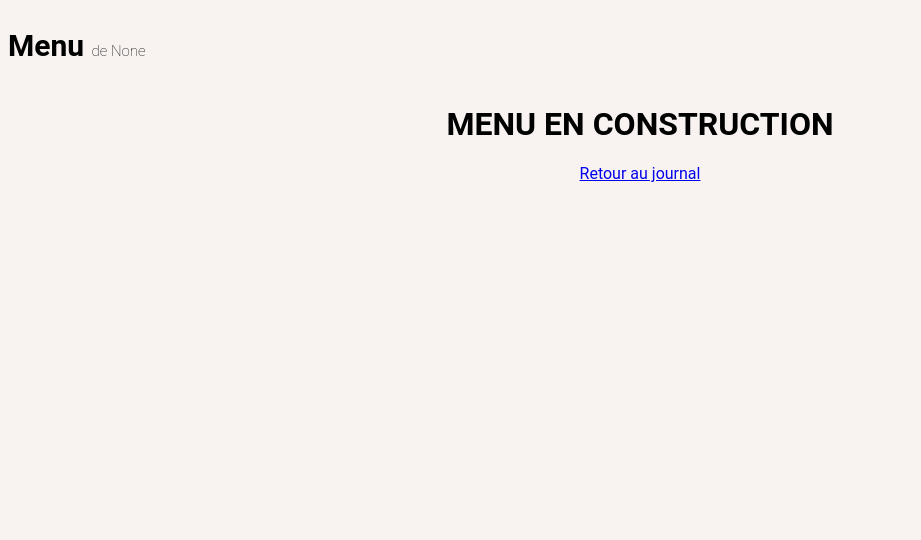
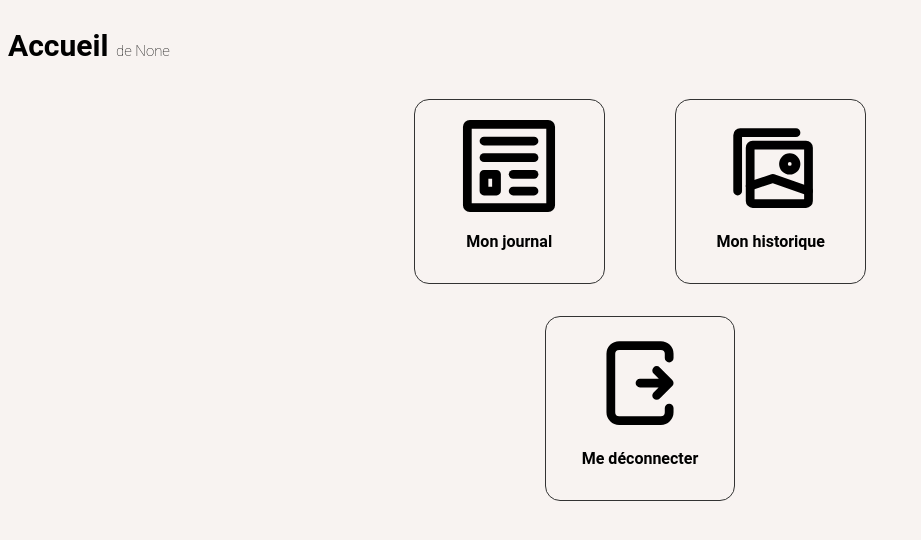
Before and after one commit to BlazedByte/EmotionBubble, a Flask app: page /menu in a window 1280 px wide. Shown: the top 540 px of the page, without its empty margins (0-921 px from the left). Run offline with Flask 3, Linux system fonts and the light colour scheme; parts of the project's set-up code (start-up, migrations or seed data) failed here and were passed over.

Commit message:
Corrections + historique + accueil

```diff
--- a/data.py
+++ b/data.py
@@ -53,7 +53,7 @@ def initialize_data():
         exit("Please replace the secret key and the invitation code in the data.json file.")
 
 def get(type="data"):
-    with open("data.json", "r") as file:
+    with open("data.json", "r", encoding="utf-8") as file:
         data = json.load(file)
     if type == "all":
         return data
--- a/main.py
+++ b/main.py
@@ -83,6 +83,28 @@ def journal():
     return render_template('index.html',
                            today=jours[0],
                            jours=jours[1:],
+                           user_name=session.get("username"))
+
+@app.route('/historique')
+def historique():
+    if session.get("username") == None:
+        return redirect('/')
+    jours = data.get_journal(session.get("username"))
+
+    for jour in jours:
+        if jour['face'] != None:
+            jour["date_nf"] = jour["date"]
+            date = jour["date"]
+            date = date.split("/")
+            datetime_object = datetime.datetime(int(date[2]), int(date[1]), int(date[0]))
+            day_name = data.week[datetime_object.strftime("%A")]
+            month_name = data.month[datetime_object.strftime("%B")]
+            jour["date"] = day_name + datetime_object.strftime(" %d ") + month_name + datetime_object.strftime(" %Y")
+            jour["face"] = data.faces[jour["face"]]
+            jour["weather"] = data.weather[jour["weather"]]
+
+    return render_template('historique.html',
+                           jours=jours,
                            user_name=session.get("username"))
 
 @app.route('/connexion', methods=['POST'])
--- a/templates/menu.html
+++ b/templates/menu.html
@@ -6,16 +6,65 @@
     <link rel="stylesheet" href="{{ url_for('static', filename='style.css') }}">
     <meta name="viewport" content="width=device-width, initial-scale=1.0">
     <style>
+        ul {
+            list-style-type: none;
+            margin: 0;
+            padding: 0;
+            display: flex;
+            justify-content: space-around;
+            flex-wrap: wrap;
+
+        }
+        li {
+            margin: 1em;
+            padding: 1em;
+            border: 1px solid #333;
+            border-radius: 15px;
+            text-align: center;
+            width: 30%;
+        }
+        p {
+            font-weight: bolder;
+        }
+        a {
+            text-decoration: none;
+            color: black;
+            display: flex;
+            flex-direction: column;
+            align-items: center;
+        }
+        img {
+            width: 100px;
+            height: auto;
+        }
     </style>
 </head>
 <body>
     <header>
-        <h1>Menu <span>de {{user_name}}</span></h1>
+        <h1>Accueil <span>de {{user_name}}</span></h1>
     </header>
 
     <main>
-        <h1>MENU EN CONSTRUCTION</h1>
-        <a href="/">Retour au journal</a>
+        <ul>
+            <li id="journal">
+                <a href="/journal">
+                    <img src="{{ url_for('static', filename='assets/journal.svg') }}" alt="Image de journal">
+                    <p>Mon journal</p>
+                </a>
+            </li>
+            <li id="historique">
+                <a href="/historique">
+                    <img src="{{ url_for('static', filename='assets/media-image-list.svg') }}" alt="Image de liste d'historique">
+                    <p>Mon historique</p>
+                </a>
+            </li>
+            <li id="deconnexion">
+                <a href="/deconnexion">
+                    <img src="{{ url_for('static', filename='assets/log-out.svg') }}" alt="Image de déconnexion">
+                    <p>Me déconnecter</p>
+                </a>
+            </li>
+        </ul>
     </main>
 </body>
 </html>
```
Also changed, not shown: templates/historique.html (added, +45 -0 lines), README.md, static/assets/journal.svg (added), static/assets/log-out.svg (added), static/assets/media-image-list.svg (added).
